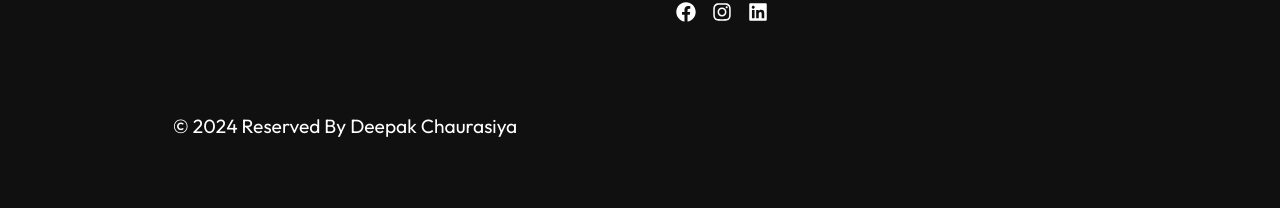
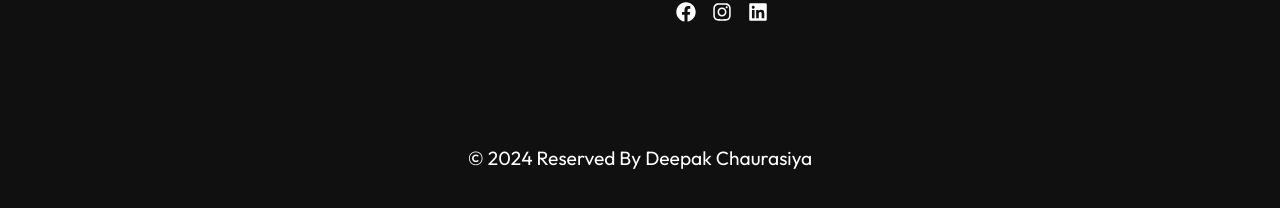
Before and after one commit to deepak-chaurasiya12/My-Poortfolio, a React (Create React App) app in the folder Client/: page / in a window 1280 px wide. Shown: the part 1057-1265 px from the top of the page. Built offline with nearby package versions, Linux system fonts and the light colour scheme.

Commit message:
Changes in css of footer file

```diff
--- a/Client/src/Components/Asset/Footer.css
+++ b/Client/src/Components/Asset/Footer.css
@@ -52,6 +52,12 @@ p{
     font-size: 1.2rem;
 }
 
+.reserved {
+    text-align: center;
+    margin-top: 2rem; /* Adjust margin as needed */
+    grid-column: 1 / -1; /* Span across all columns */
+    align-self: end; /* Align to the bottom */
+}
 
 .reserved p {
     text-align: center;
```
